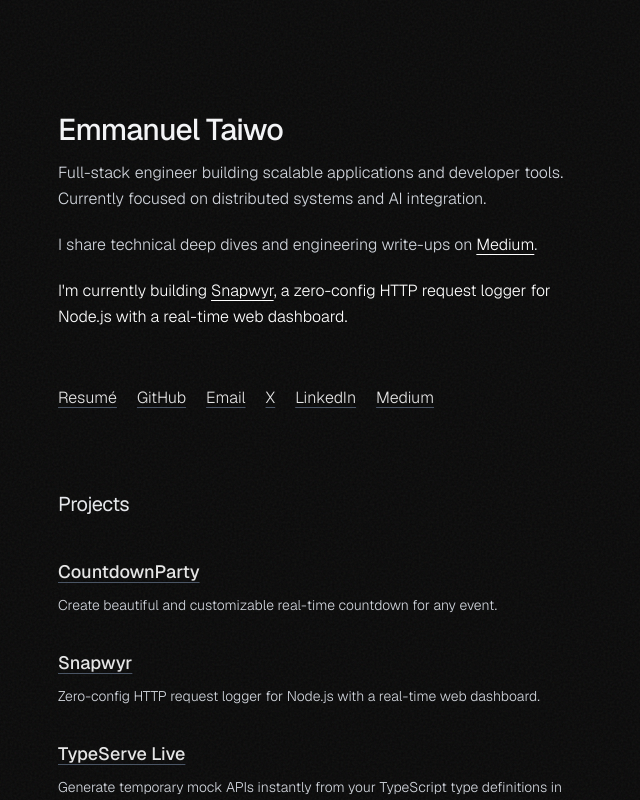
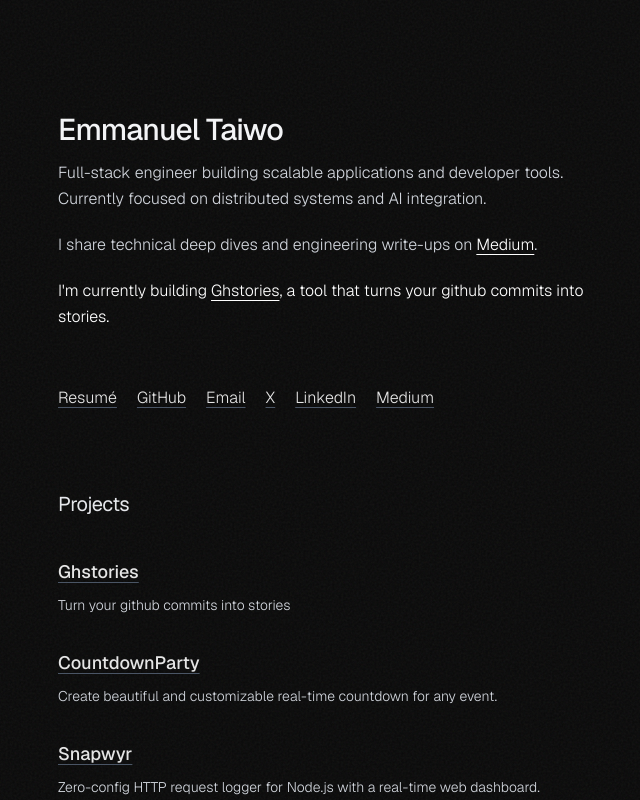
Before and after one commit to emmanueltaiwo/portfolio-2026, a Next.js app: page / in a window 1280 px wide. Shown: the top 800 px of the page, without its empty margins (318-958 px from the left). Built offline with nearby package versions, Linux system fonts and the light colour scheme.

Commit message:
updated projects

```diff
--- a/app/page.tsx
+++ b/app/page.tsx
@@ -5,6 +5,11 @@
 }
 
 const projects: Project[] = [
+  {
+    name: 'Ghstories',
+    description: 'Turn your github commits into stories',
+    url: 'https://ghstories.xyz',
+  },
   {
     name: 'CountdownParty',
     description:
@@ -66,15 +71,14 @@
           <p className='text-sm md:text-base leading-relaxed text-white font-light'>
             I&apos;m currently building{' '}
             <a
-              href='https://snapwyr.xyz'
+              href='https://ghstories.xyz'
               target='_blank'
               rel='noopener noreferrer'
               className='underline'
             >
-              Snapwyr
+              Ghstories
             </a>
-            , a zero-config HTTP request logger for Node.js with a real-time web
-            dashboard.
+            , a tool that turns your github commits into stories.
           </p>
         </div>
 
```
